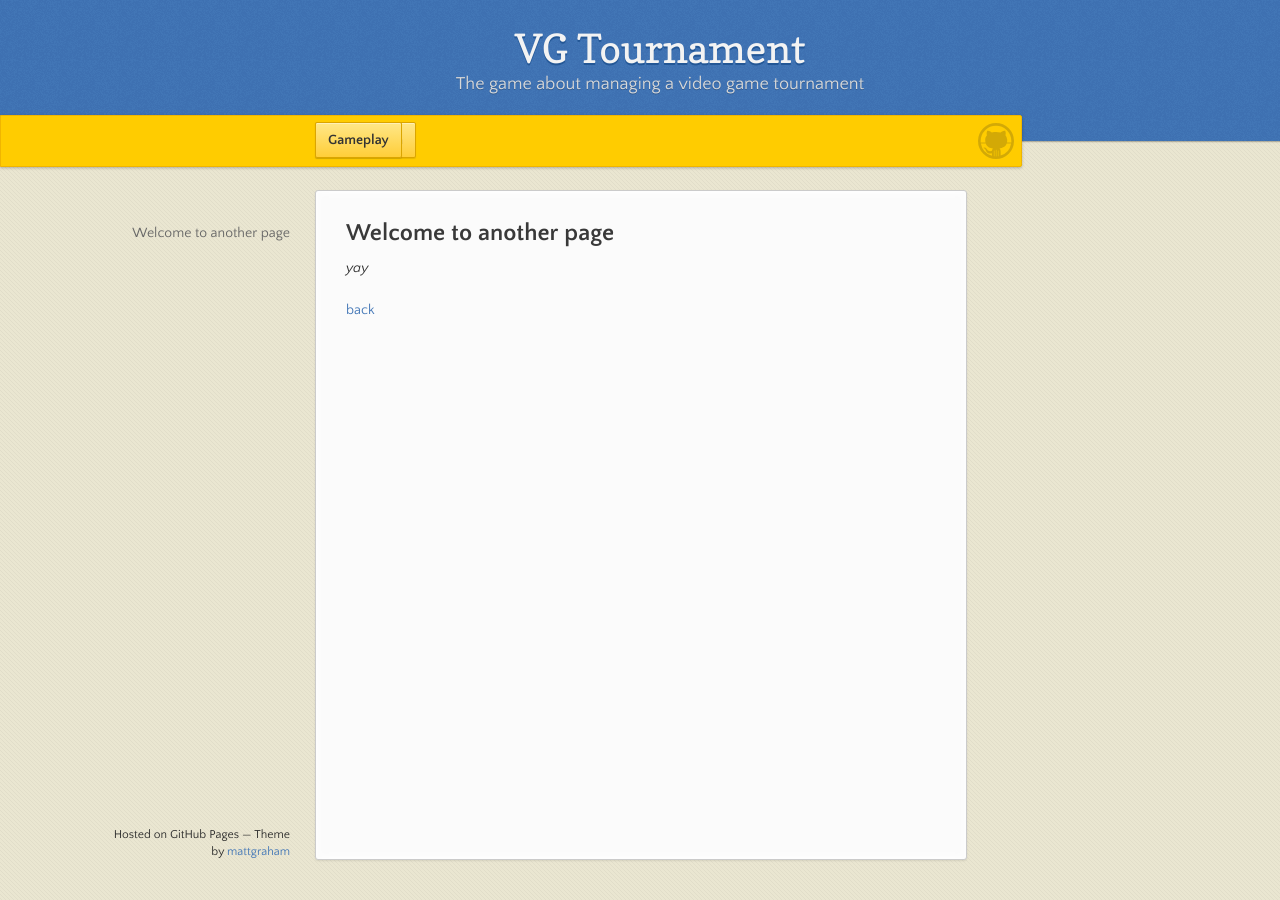
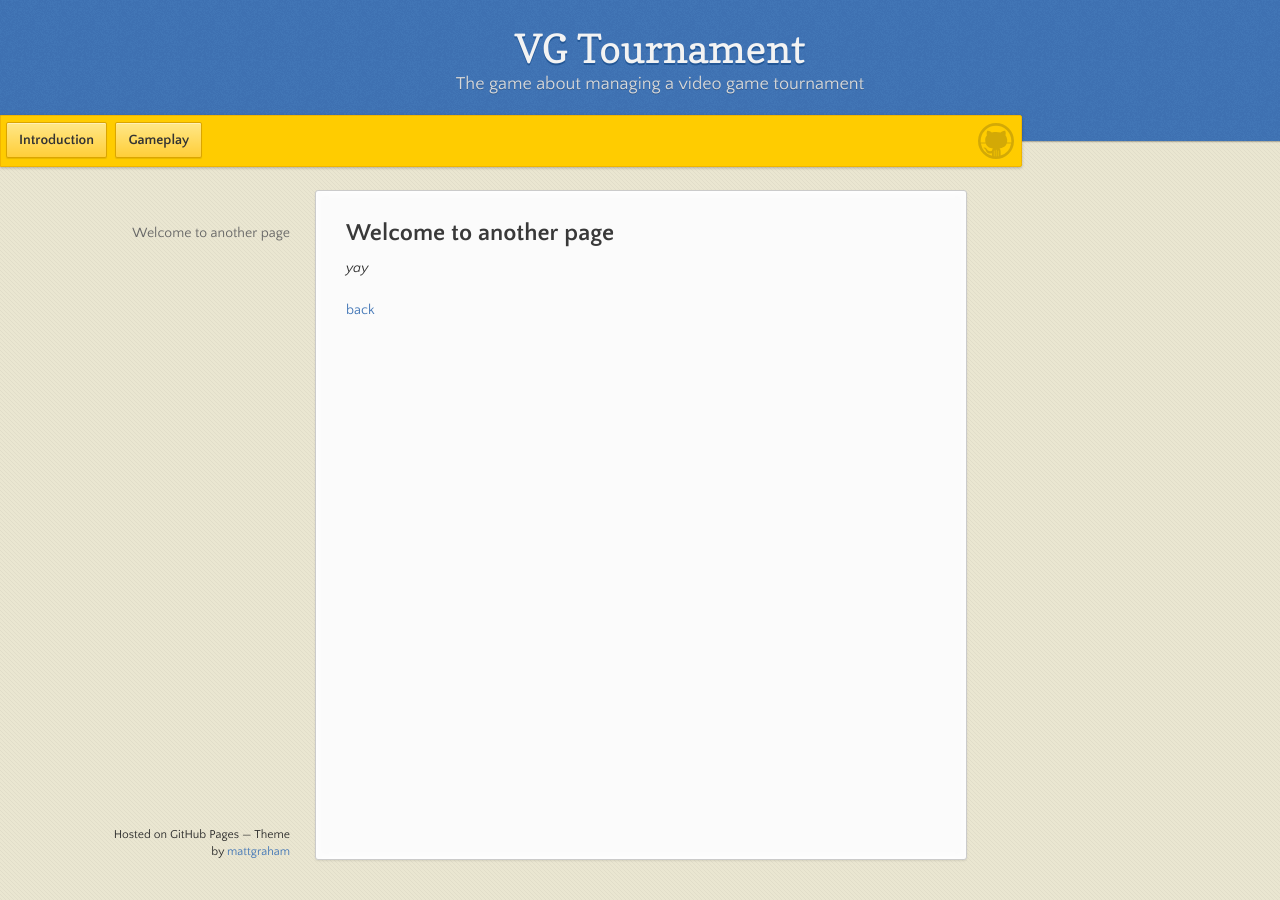
Before and after one commit to Hugo-Bo-Diaz/VGTournamentWiki, a Jekyll site: the page built from another-page.md, in a window 1280 px wide. Built offline with Jekyll 4.4.1, drawn with Linux system fonts in a browser that asks for light colours.

Commit message:
another one

```diff
--- a/_layouts/default.html
+++ b/_layouts/default.html
@@ -24,8 +24,8 @@
       <div id="banner">
         <span id="logo"></span>
 
-        <a href="https://hugo-bo-diaz.github.io/VGTournamentWiki/" class="button fork"><strong>Introduction</strong></a>
-        <a href="https://hugo-bo-diaz.github.io/VGTournamentWiki/Gameplay" class="button fork"><strong>Gameplay</strong></a>
+        <a href="https://hugo-bo-diaz.github.io/VGTournamentWiki/" class="button"><strong>Introduction</strong></a>
+        <a href="https://hugo-bo-diaz.github.io/VGTournamentWiki/Gameplay" class="button"><strong>Gameplay</strong></a>
 
         {% if site.show_downloads %}
           <div class="downloads">
--- a/_sass/jekyll-theme-leap-day.scss
+++ b/_sass/jekyll-theme-leap-day.scss
@@ -203,7 +203,6 @@ header {
     box-shadow: inset 0px 1px 0px rgba(255,255,255,.4), 0px 1px 1px rgba(0,0,0,.1);
     background-color: #FFE788;
     margin-left: 5px;
-	margin-right: 5px;
     padding: 10px 12px;
     margin-top: 6px;
     line-height:14px;
@@ -212,16 +211,6 @@ header {
     font-weight: bold;
     display:inline-block;
     text-align:center;
-
-	span {
-	  display:inline;
-      float:right;
-      line-height:52px;
-      font-size:90%;
-      color:#9d7f0d;
-      text-transform:uppercase;
-      text-shadow:rgba(#fff, 0.2) 0 1px 0;
-    }
 
     &:hover {
       background: linear-gradient(rgb(255, 231, 136), rgb(255, 231, 136));
@@ -238,16 +227,6 @@ header {
     line-height:14px;
     font-size:14px;
     background-color: #FFE788;
-
-	span {
-	  display:inline;
-      float:right;
-      line-height:52px;
-      font-size:90%;
-      color:#9d7f0d;
-      text-transform:uppercase;
-      text-shadow:rgba(#fff, 0.2) 0 1px 0;
-    }
   }
 
   .downloads {
```
Also changed, not shown: index.md (+1 -1 lines).
